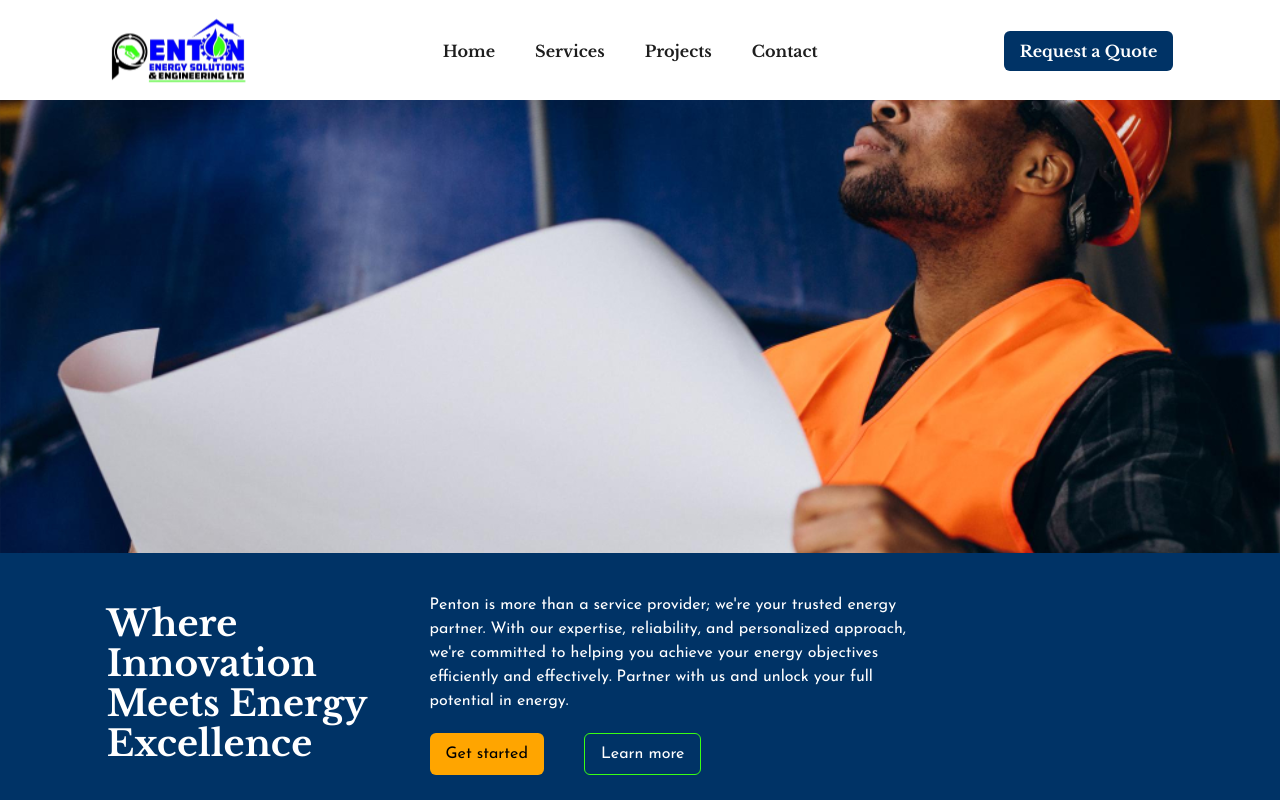
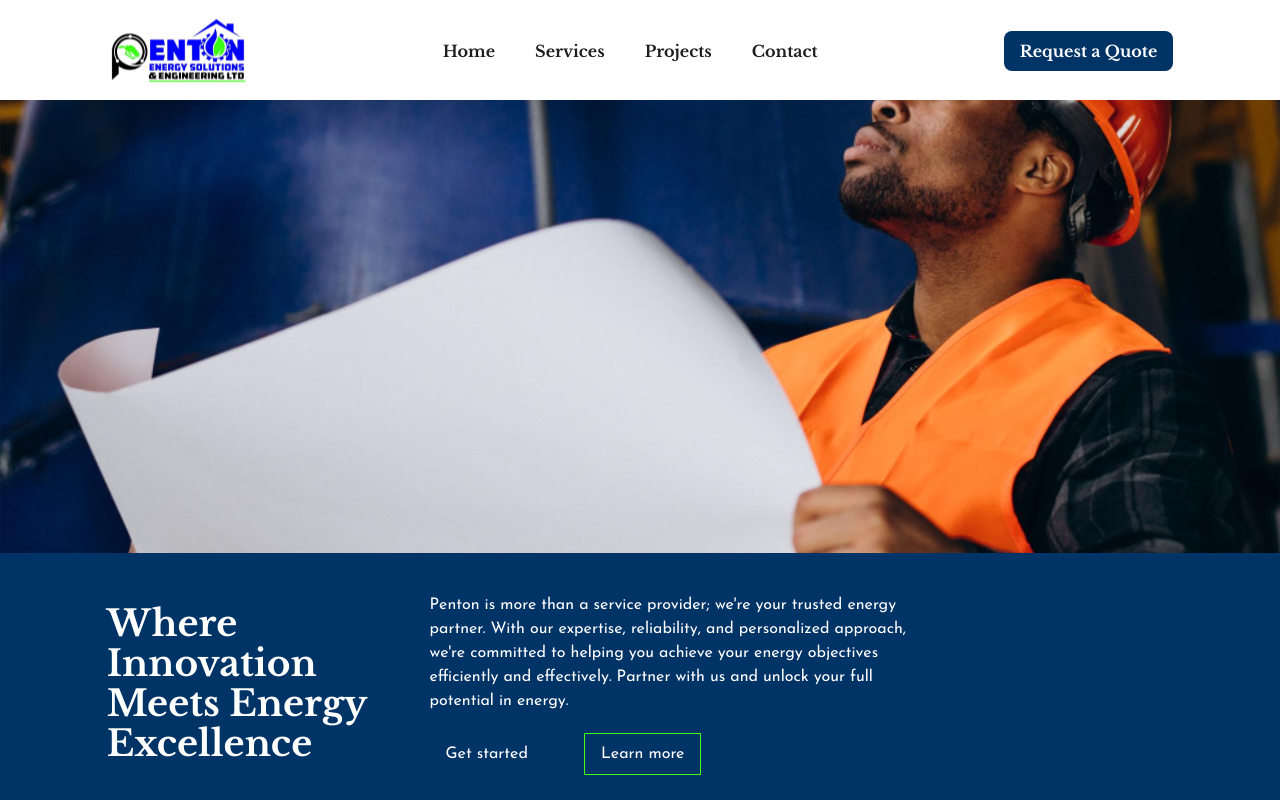
Before and after one commit to Nimrod2022/penton-consulting, a React (Vite) app: page / in a window 1280 px wide. Shown: the top 800 px of the page. Built offline with nearby package versions, Linux system fonts and the light colour scheme; the HTML template or start-up script is replaced by a standard one.

Commit message:
button style prop refactoring

```diff
--- a/src/components/Hero.tsx
+++ b/src/components/Hero.tsx
@@ -43,14 +43,13 @@ const Hero = () => {
                 </p>
               </div>
               <div className="flex pt-7 md:justify-start justify-center md:pt-5 gap-5 md:gap-10 md:w-3/6">
-                <Button targetPage={CurrentPage.Services} border="none">
+                <Button targetPage={CurrentPage.Services} style="border-none">
                   Get started
                 </Button>
                 <Button
                   targetPage={CurrentPage.Services}
-                  bgColor="bg-[#003366]"
-                  textColor="text-white"
-                  border="border border-[#39FF14]"
+                  style="bg-[#003366] text-white border border-[#39FF14]"
+
                 >
                   Learn more
                 </Button>
--- a/src/components/buttons/Button.tsx
+++ b/src/components/buttons/Button.tsx
@@ -6,9 +6,9 @@ import { CurrentPage } from '../../shared/types';
 type Props = {
   targetPage: CurrentPage;
   children: React.ReactNode;
-  bgColor?: string;
-  textColor?: string;
-  border?: string;
+  style?: string;
+  // textColor?: string;
+  // border?: string;
   // setCurrentPage: (value: CurrentPage) => void;
 };
 
@@ -16,9 +16,9 @@ const Button = ({
   targetPage,
   children,
   // setCurrentPage,
-  bgColor = 'bg-[#FFA500]',
-  textColor = 'text-black',
-  border = 'border border-[#39FF14]',
+  style = 'bg-[#FFA500] text-black  border border-[#39FF14]',
+  // textColor = 'text-black',
+  // border = 'border border-[#39FF14]',
 }: Props) => {
   const navigate = useNavigate();
   const dispatch = useDispatch();
@@ -45,7 +45,7 @@ const Button = ({
   return (
     <button
       onClick={handleClick}
-      className={`px-4 py-2 ${bgColor} ${textColor} ${border} rounded-md`}
+      className={`px-4 py-2 ${style}  `}
     >
       {children}
     </button>
--- a/src/pages/home/Home.tsx
+++ b/src/pages/home/Home.tsx
@@ -57,11 +57,10 @@ const Home = () => {
           ></Service>
         </div>
 
-        <div className='py-20'>
+        <div className="py-20">
           <Button
             targetPage={CurrentPage.Services}
-            textColor="text-black px-8 text-xl"
-            border="none"
+            style="text-black px-8 text-xl border-none bg-[#FFA500] rounded-md"
           >
             See all
           </Button>
--- a/src/pages/navbar/Navbar.tsx
+++ b/src/pages/navbar/Navbar.tsx
@@ -78,9 +78,7 @@ useEffect(() => {
               <div>
                 <Button
                   targetPage={CurrentPage.Contact}
-                  bgColor="bg-[#003366]"
-                  textColor="text-white"
-                  border="none"
+                  style="bg-[#003366] text-white border-none rounded-lg"
                 >
                   Request a Quote
                 </Button>
```
Lines whose indentation alone changed are shown as unchanged.
